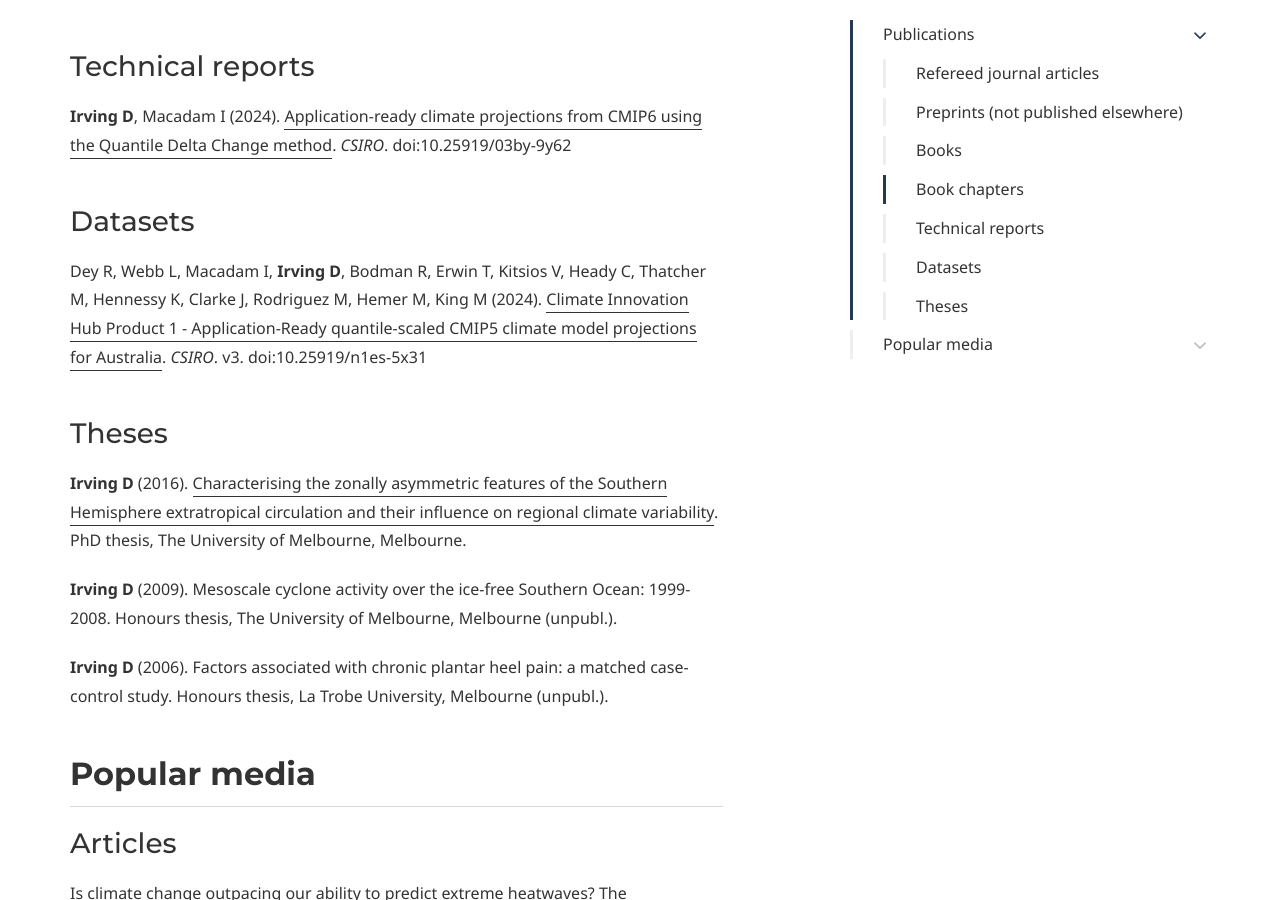
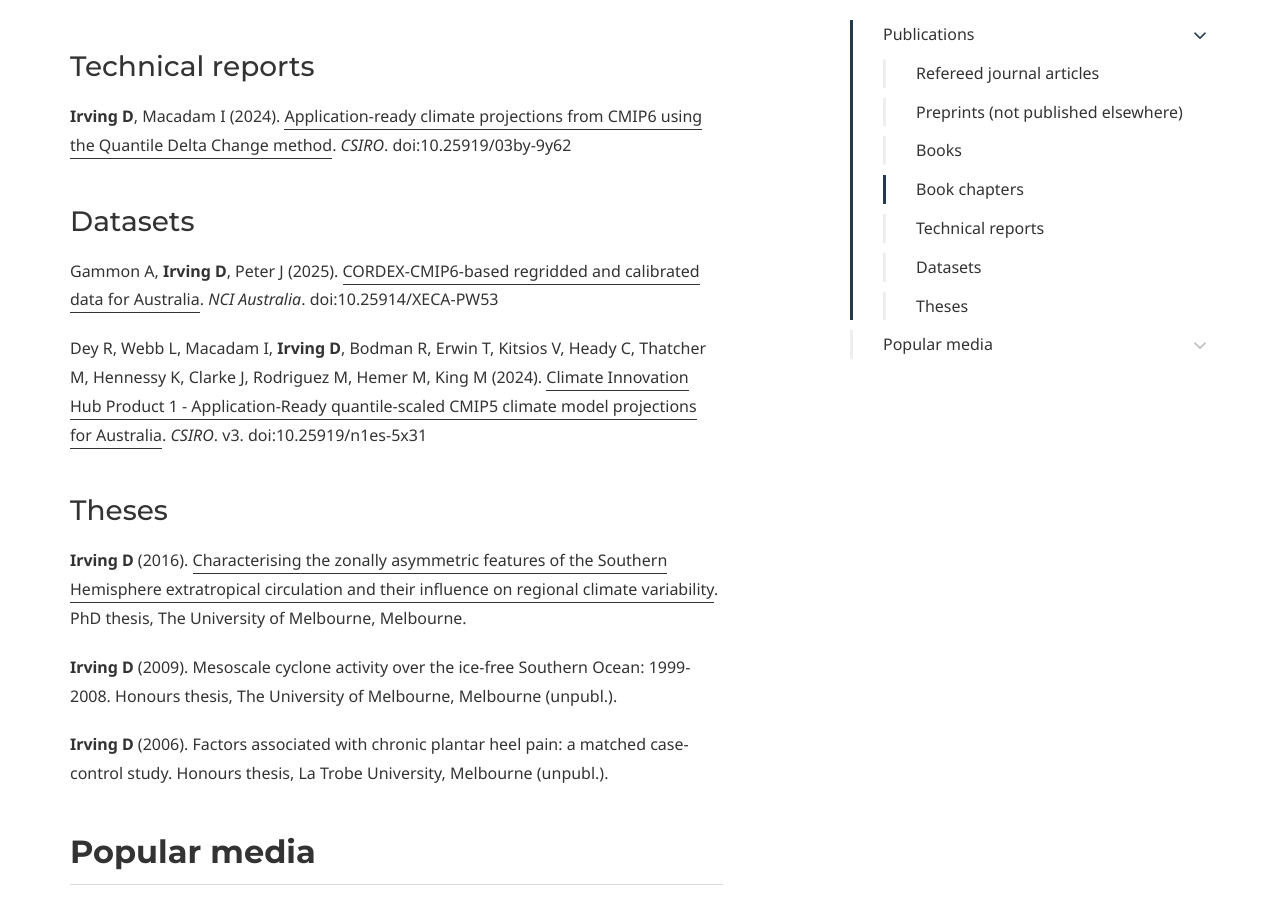
Before and after one commit to DamienIrving/damienirving.github.io, a Jekyll site: the page built from publications.md, in a window 1280 px wide and 900 px high, scrolled down 4647 px. Built offline with Jekyll 4.4.1, drawn with Linux system fonts in a browser that asks for light colours; some web fonts are replaced.

Commit message:
Update publications.md

```diff
--- a/publications.md
+++ b/publications.md
@@ -102,6 +102,8 @@ Hennessy K, **Irving D**, Perkins S, Murphy B, Brown J, Moise A, Colman R, Sen G
 
 ### Datasets
 
+Gammon A, **Irving D**, Peter J (2025). [CORDEX-CMIP6-based regridded and calibrated data for Australia](https://doi.org/10.25914/XECA-PW53). *NCI Australia*. doi:10.25914/XECA-PW53
+
 Dey R, Webb L, Macadam I, **Irving D**, Bodman R, Erwin T, Kitsios V, Heady C, Thatcher M, Hennessy K, Clarke J, Rodriguez M, Hemer M, King M (2024). [Climate Innovation Hub Product 1 - Application-Ready quantile-scaled CMIP5 climate model projections for Australia](https://doi.org/10.25919/n1es-5x31). *CSIRO*. v3. doi:10.25919/n1es-5x31
 
 ### Theses
```
